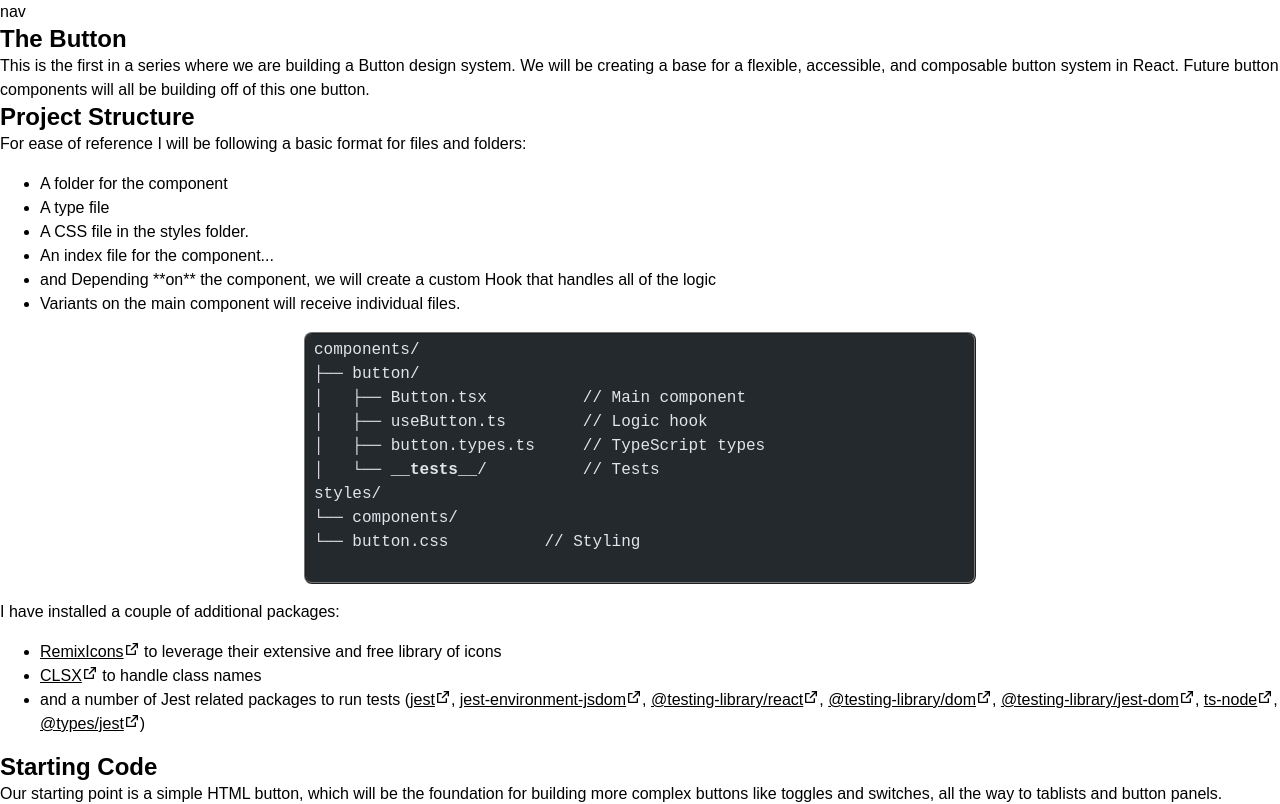
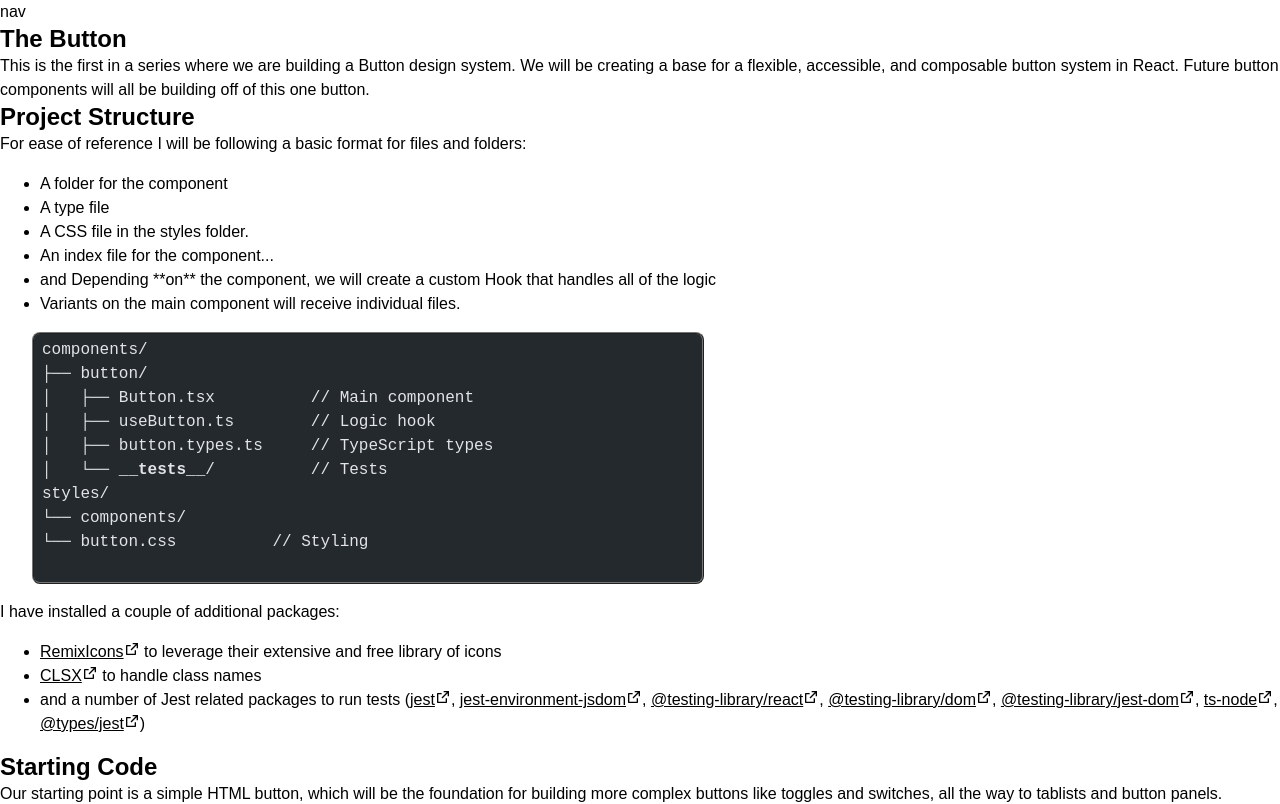
Before and after one commit to codercarl1243/react_components_system, a Next.js app: page /blog/design-system/buttons/base in a window 1280 px wide. Shown: the top 804 px of the page. Built offline with nearby package versions, Linux system fonts and the light colour scheme.

Commit message:
UPDATE margin for code component

```diff
--- a/app/styles/components/code.css
+++ b/app/styles/components/code.css
@@ -3,7 +3,7 @@
         max-height: 30rem;
         width: min(70ch, 100% - 2rem);
 
-        margin-inline: auto;
+        margin-inline: 2rem auto;
         padding: 0.25em 0.5em;
         border: 2px ridge var(--color-neutral-400);
         border-radius: 0.5rem;
@@ -30,6 +30,7 @@
     @media (max-width: 768px) {
         .shiki-wrapper pre {
             max-height: 24rem;
+            margin-inline: auto;
         }
     }
 
```
